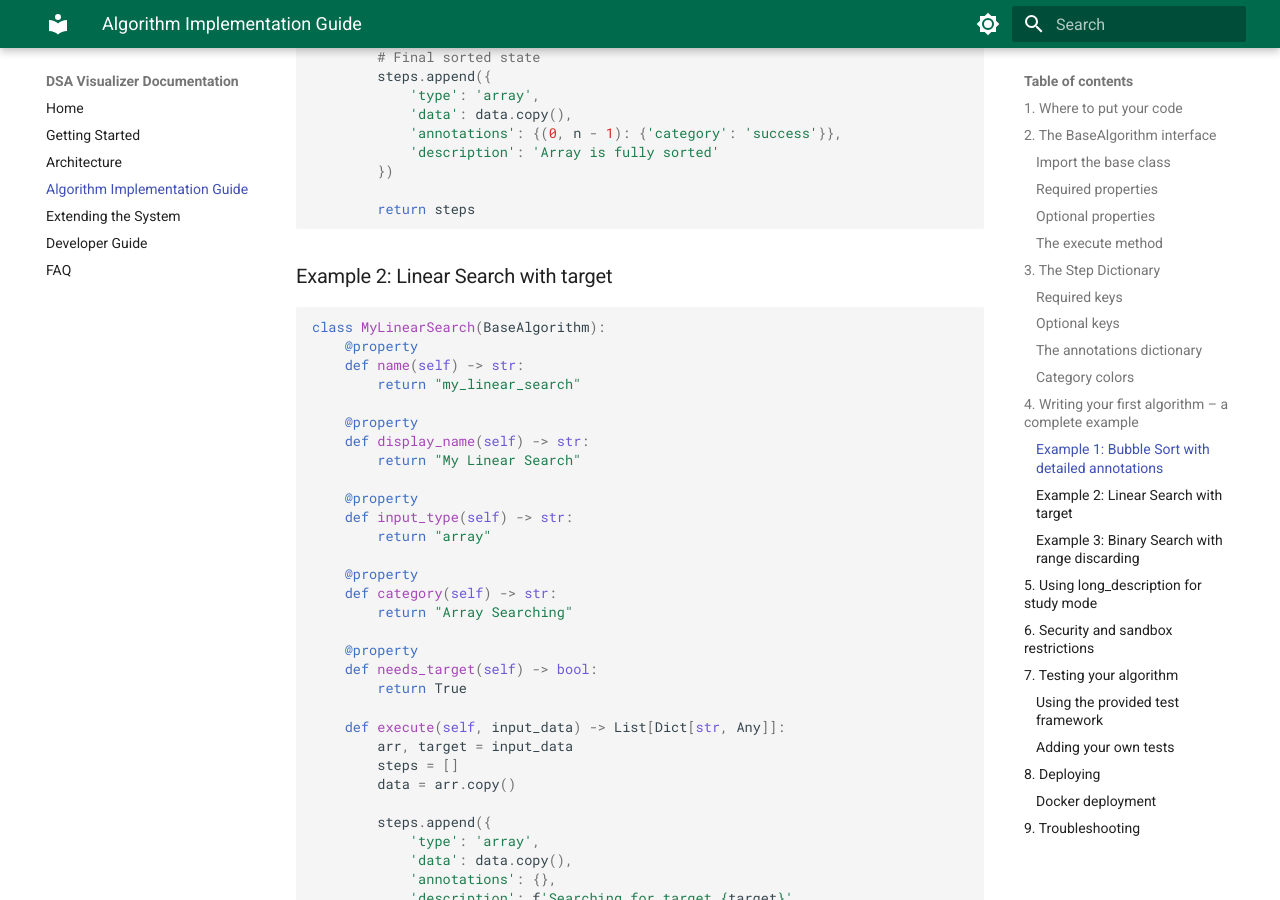
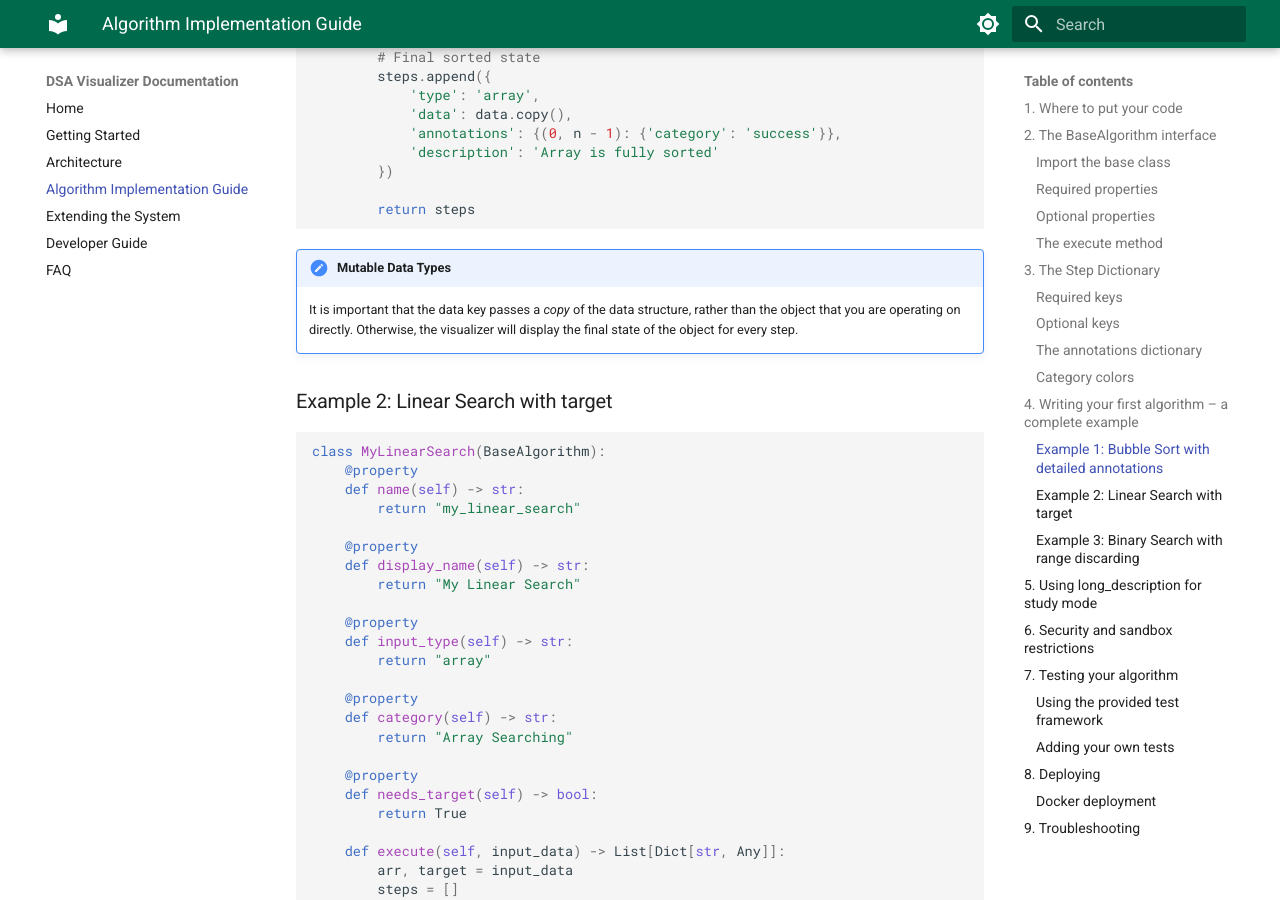
Before and after one commit to Group-8-DSA-Visualizer/DSA-Visualizer-Wiki, an MkDocs documentation site: the page built from docs/algorithm-implementation-guide.md, in a window 1280 px wide and 900 px high, scrolled down 4904 px. Built offline with MkDocs 1.6.1 and Material for MkDocs 9.7.7, drawn with Linux system fonts in a browser that asks for light colours.

Commit message:
Update algorithm-implementation-guide.md

````diff
--- a/docs/algorithm-implementation-guide.md
+++ b/docs/algorithm-implementation-guide.md
@@ -185,6 +185,10 @@ class MyBubbleSort(BaseAlgorithm):
 
         return steps
 ```
+!!! note "Mutable Data Types"
+    It is important that the data key passes a *copy* of the data structure, rather than the object
+    that you are operating on directly. Otherwise, the visualizer will display the final state
+    of the object for every step.
 
 ### Example 2: Linear Search with target
 
````
